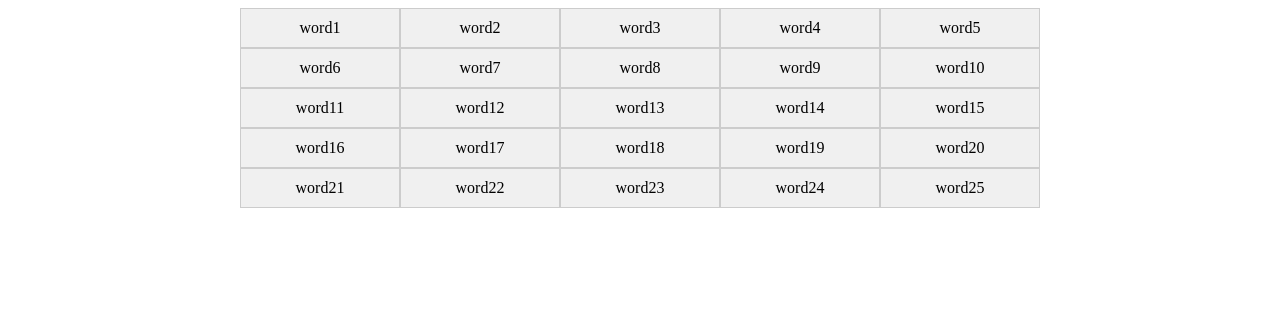
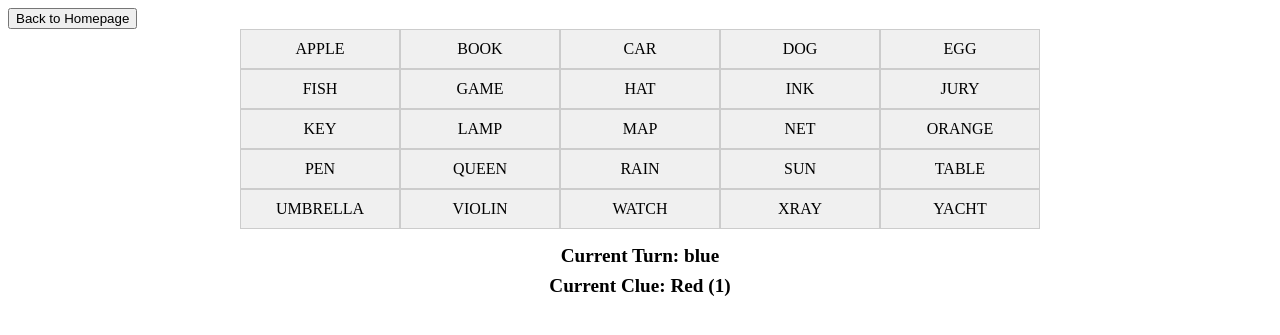
Before and after one commit to rmorain/codenames-workshop, a Flask app: page /game in a window 1280 px wide. Shown: the top 335 px of the page. Run offline with Flask 3, Linux system fonts and the light colour scheme; some libraries are stand-ins or nearby versions.

Commit message:
Added game logic and web socket

```diff
--- a/app.py
+++ b/app.py
@@ -1,4 +1,6 @@
-from flask import Flask, session, render_template
+from flask import Flask, render_template, jsonify, request, redirect, url_for
+from flask_socketio import SocketIO, emit
+import pudb
 
 # from codenames.cnai import Spymaster, W2VAssoc, W2VGuesser
 # from codenames.cngame import Codenames
@@ -6,11 +8,12 @@ from flask import Flask, session, render_template
 app = Flask(__name__)
 
 app.secret_key = "859c86bf1895e69b3c6dfc1c6092a3b3c45d9b55f22ac29aa816ed87793c00b8"
+socketio = SocketIO(app)
 
 
 @app.route("/")
 def index():
-    return "Welcome to the Codenames workshop!"
+    return render_template("index.html")
 
 
 # @app.route("/start")
@@ -27,24 +30,116 @@ def index():
 #     return "Starting game!"
 
 
-@app.get("/state")
-def get_game_state():
-    print(app.config["codenames"])
-    return "Getting game state"
+# Create new game
+@app.get("/create")
+def create_game():
+    app.config["game_state"] = {
+        "colors": [
+            "U",
+            "R",
+            "N",
+            "A",
+            "U",
+            "R",
+            "N",
+            "N",
+            "R",
+            "U",
+            "N",
+            "R",
+            "U",
+            "N",
+            "N",
+            "U",
+            "R",
+            "N",
+            "U",
+            "N",
+            "N",
+            "R",
+            "U",
+            "N",
+            "R",
+        ],
+        "words": [
+            "APPLE",
+            "BOOK",
+            "CAR",
+            "DOG",
+            "EGG",
+            "FISH",
+            "GAME",
+            "HAT",
+            "INK",
+            "JURY",
+            "KEY",
+            "LAMP",
+            "MAP",
+            "NET",
+            "ORANGE",
+            "PEN",
+            "QUEEN",
+            "RAIN",
+            "SUN",
+            "TABLE",
+            "UMBRELLA",
+            "VIOLIN",
+            "WATCH",
+            "XRAY",
+            "YACHT",
+        ],
+        "guessed": [
+            False,
+            False,
+            False,
+            False,
+            False,
+            False,
+            False,
+            False,
+            False,
+            False,
+            False,
+            False,
+            False,
+            False,
+            False,
+            False,
+            False,
+            False,
+            False,
+            False,
+            False,
+            False,
+            False,
+            False,
+            False,
+        ],
+        "current_turn": "blue",
+        "current_clue": {"word": "Red", "number": 1},
+        "guesses_remaining": 0,
+    }
+    game()
+    return redirect(url_for("game"))
 
-
-@app.post("/clue")
-def post_clue():
-    return "Posting clue"
-
-
-@app.post("/guess")
-def post_guess():
-    return "Posting guess"
 
 @app.route("/game")
 def game():
-    return render_template("game.html")
+    if "game_state" not in app.config:
+        create_game()
+    return render_template("game.html", game_state=app.config["game_state"])
+
+
+@app.post("/update_game_state")
+def update_game_state():
+    updated_state = request.get_json()
+    app.config["game_state"].update(updated_state)
+
+    socketio.emit("update", app.config["game_state"])
+
+    # Return the updated game state back to the client
+    return jsonify(app.config["game_state"])
+
 
 if __name__ == "__main__":
-    app.run(host="0.0.0.0")
+    socketio.run(app, host="0.0.0.0")
--- a/static/css/game.css
+++ b/static/css/game.css
@@ -19,3 +19,23 @@
     text-align: center;
     cursor: pointer;
 }
+
+.word.u { background-color: blue; }
+.word.r { background-color: red; }
+.word.n { background-color: beige; }
+.word.a { background-color: pink; }
+/* Add other colors as necessary */
+
+#current-turn {
+    font-size: 1.2rem;
+    font-weight: bold;
+    margin-top: 1rem;
+    text-align: center;
+}
+
+#current-clue {
+    font-size: 1.2rem;
+    font-weight: bold;
+    margin-top: 0.5rem;
+    text-align: center;
+}
--- a/static/js/game.js
+++ b/static/js/game.js
@@ -1,27 +1,81 @@
-// Define the game board data (you'll need to replace this with your actual game data)
-const gameBoard = [
-    ['word1', 'word2', 'word3', 'word4', 'word5'],
-    ['word6', 'word7', 'word8', 'word9', 'word10'],
-    ['word11', 'word12', 'word13', 'word14', 'word15'],
-    ['word16', 'word17', 'word18', 'word19', 'word20'],
-    ['word21', 'word22', 'word23', 'word24', 'word25']
-];
+document.addEventListener('DOMContentLoaded', function() {
+    function renderGameBoard() {
+        let boardHTML = '';
+        for (let row = 0; row < 5; row++) {
+            boardHTML += '<div class="row">';
 
-// Get the game board element from the HTML
-const gameBoardElement = document.getElementById('game-board');
+            for (let col = 0; col < 5; col++) {
+                const index = row * 5 + col;
+                const color = gameState.colors[index];
+                const word = gameState.words[index];
+                const isGuessed = gameState.guessed[index];
 
-// Render the game board
-function renderGameBoard() {
-    let boardHTML = '';
-    for (let row of gameBoard) {
-        boardHTML += '<div class="row">';
-        for (let word of row) {
-            boardHTML += `<div class="word">${word}</div>`;
+                let cardClass = 'word';
+                let cardContent = word;
+
+                if (isGuessed) {
+                    cardClass += ` ${color.toLowerCase()}`;
+                    cardContent = '';
+                }
+
+                boardHTML += `<div class="${cardClass}" data-index="${index}">${cardContent}</div>`;
+            }
+
+            boardHTML += '</div>';
         }
-        boardHTML += '</div>';
+        const gameBoardElement = document.getElementById('game-board');
+        gameBoardElement.innerHTML = boardHTML;
+
+        const currentTurnElement = document.getElementById('current-turn');
+        currentTurnElement.textContent = `Current Turn: ${gameState.current_turn}`;
+
+        const currentClueElement = document.getElementById('current-clue');
+        const clueWord = gameState.current_clue.word;
+        const clueNumber = gameState.current_clue.number;
+        currentClueElement.textContent = `Current Clue: ${clueWord} (${clueNumber})`;
     }
-    gameBoardElement.innerHTML = boardHTML;
-}
 
-// Call the renderGameBoard function to display the game board
-renderGameBoard();
+    function handleCardClick(event) {
+            const cardElement = event.target;
+            const index = parseInt(cardElement.getAttribute('data-index'), 10);
+
+            if (gameState.current_clue.number === 0) {
+                alert("No more guesses allowed this turn.");
+                return;
+            }
+
+            if (!gameState.guessed[index]) {
+                gameState.guessed[index] = true;
+                gameState.current_clue.number--;
+
+                fetch('/update_game_state', {
+                    method: 'POST',
+                    headers: {
+                        'Content-Type': 'application/json'
+                    },
+                    body: JSON.stringify(gameState)
+                })
+                .then(response => response.json())
+                .then(data => {
+                    gameState = data;
+                    renderGameBoard();
+                })
+                .catch(error => console.error('Error:', error));
+            }
+        }
+
+    const socket = io()
+    socket.on('connect', () => {
+            console.log('Connected to the server');
+        });
+
+    socket.on('update', (data) => {
+        gameState = data;
+        renderGameBoard();
+    });
+
+    const gameBoardElement = document.getElementById('game-board');
+    gameBoardElement.addEventListener('click', handleCardClick);
+
+    renderGameBoard();
+});
--- a/templates/game.html
+++ b/templates/game.html
@@ -4,12 +4,21 @@
     <meta charset="UTF-8">
     <title>Codenames Game</title>
     <link rel="stylesheet" href="{{ url_for('static', filename='css/game.css') }}">
+    <script src="https://cdn.socket.io/4.0.0/socket.io.min.js"></script>
 </head>
+<div>
+    <button onclick="window.location.href='{{ url_for('index') }}'">Back to Homepage</button>
+</div>
 <body>
     <div id="game-board">
         <!-- Game board will be rendered here -->
     </div>
+    <div id="current-turn"></div>
+    <div id="current-clue"></div>
 
+    <script>
+        let gameState = {{ game_state|tojson }};
+    </script>
     <script src="{{ url_for('static', filename='js/game.js') }}"></script>
 </body>
 </html>
```
Also changed, not shown: static/css/index.css (added, +49 -0 lines), templates/index.html (added, +42 -0 lines).
